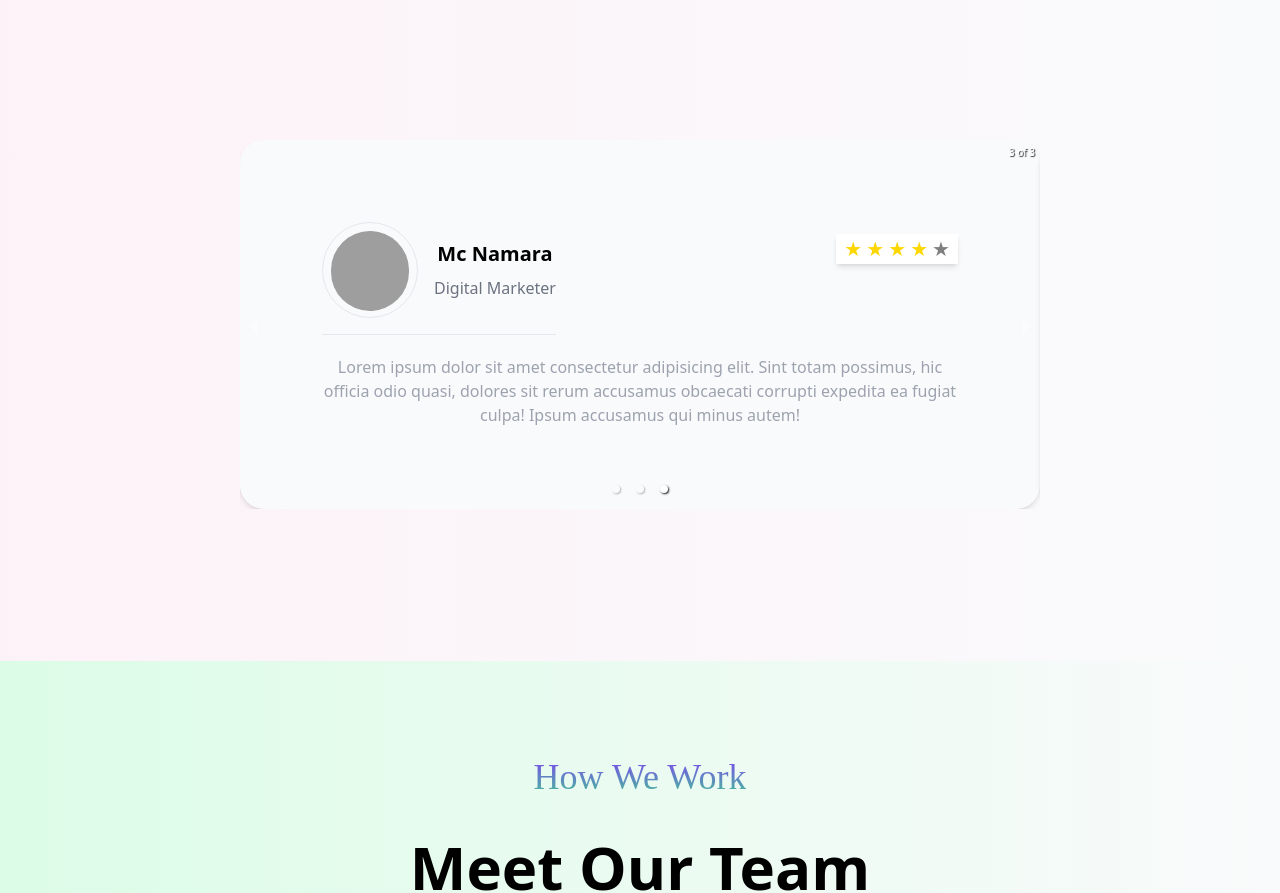
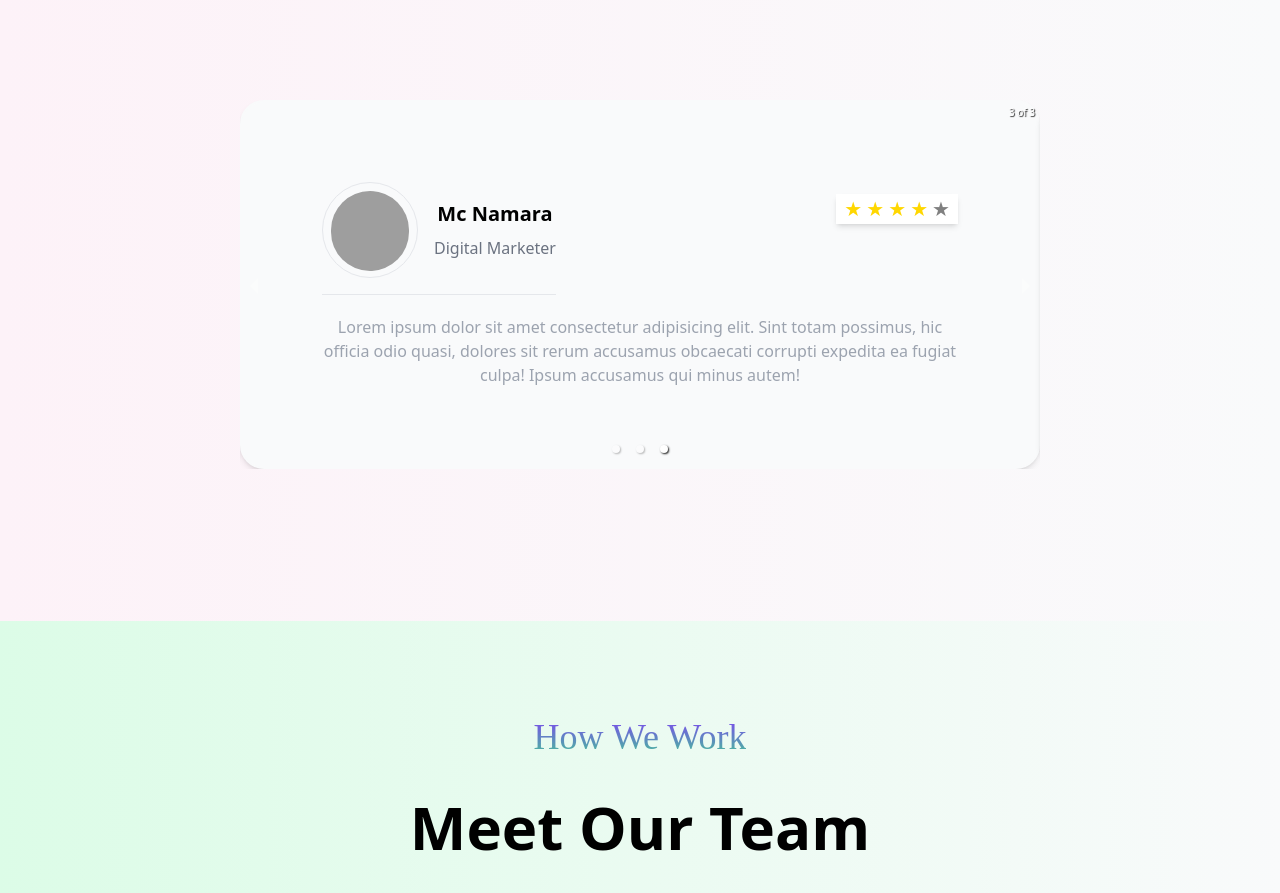
Before and after one commit to ramgore45/damtrix.io, a React (Create React App) app: page / in a window 1280 px wide. Shown: the part 3292-4185 px from the top of the page. Built offline with nearby package versions, Linux system fonts and the light colour scheme; grey boxes are pictures that could not be loaded.

Commit message:
Update Testimonials.jsx

```diff
--- a/src/components/commonsections/Testimonials.jsx
+++ b/src/components/commonsections/Testimonials.jsx
@@ -40,8 +40,8 @@ export const Testimonials = () => {
             </div>
 
             {/* Second slider section */}
-            <div className='p-10 sm:px-24 flex pb-14 sm:pb-28 w-[90vw] sm:w-[95vw]  sm:justify-center p-auto mx-auto'>
-                <Carousel className='md:max-w-[800px] w-full self-start sm:justify-center left-0'
+            <div className=' sm:px-24 flex pb-14 sm:pb-28 w-[90vw] sm:w-[95vw]  sm:justify-center p-auto mx-auto'>
+                <Carousel className='md:max-w-[800px] sm:w-full w-fit self-start sm:justify-center left-0 overflow-hidden'
                     autoPlay={true} infiniteLoop={true} stopOnHover={true}>
                         {
                             testimonyData.map((item)=>(
```
